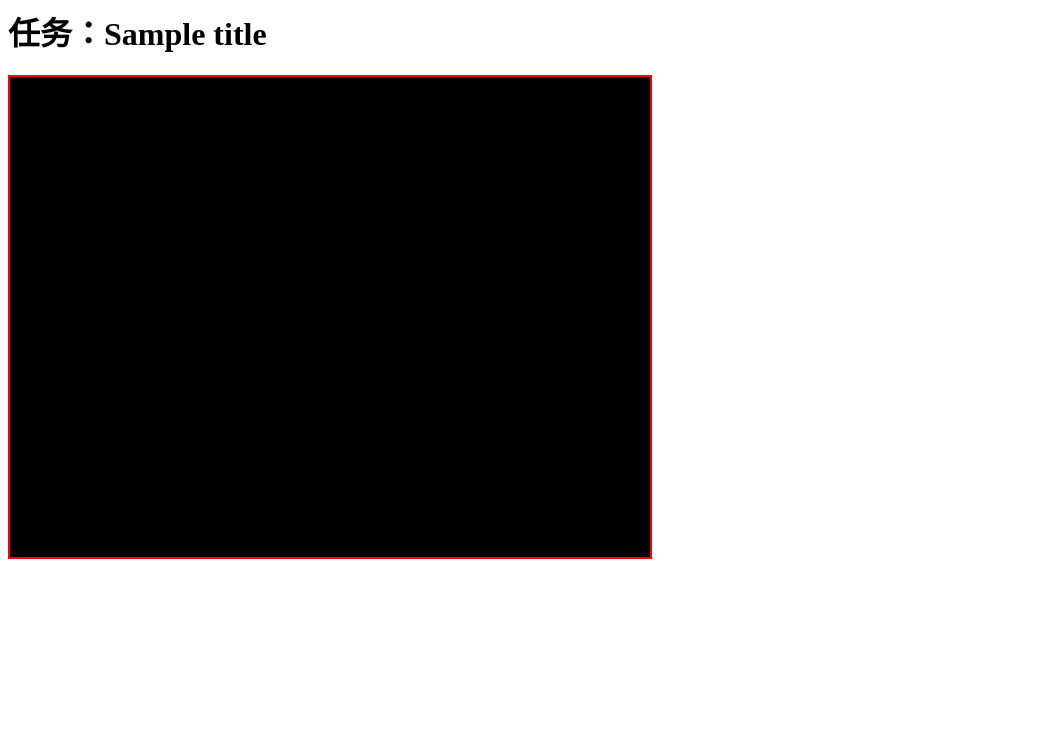
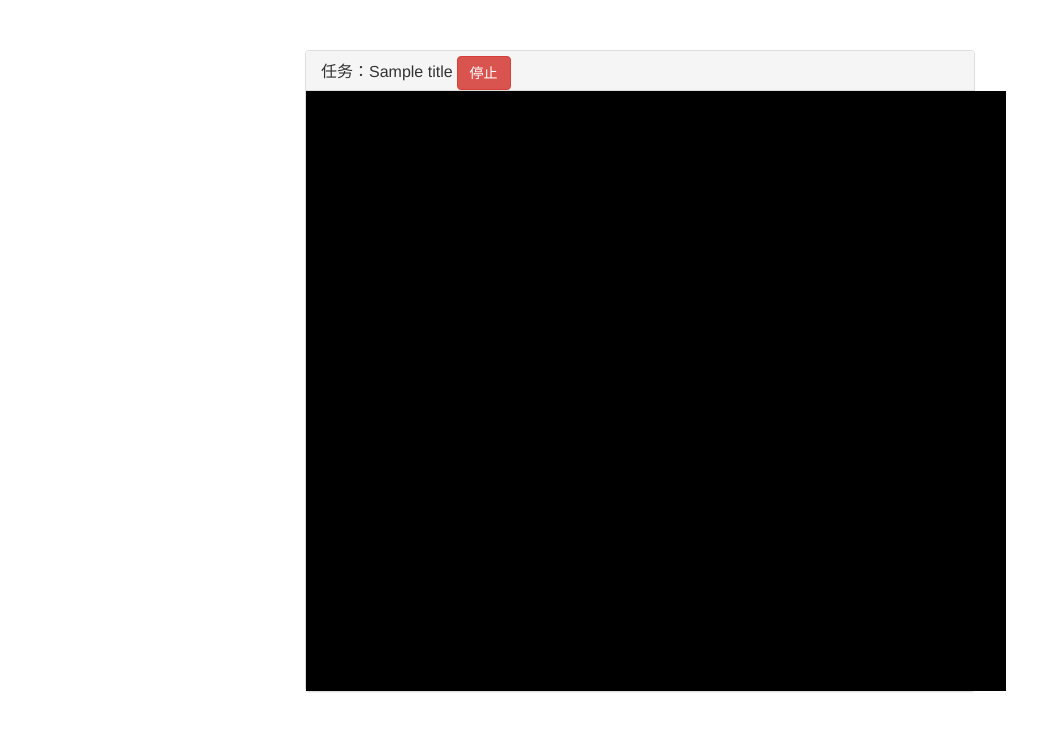
Before and after one commit to djskl/jackals, a Python web app: template templates/run.html in a window 1280 px wide. Shown: the top 731 px of the page, without its empty margins (0-1061 px from the left). Run offline with Jinja, Linux system fonts and the light colour scheme; the template is opened without the code that fills it: most values are stand-ins (such as "Sample title", 1, 10 or a date in 2020); some libraries are stand-ins or nearby versions.

Commit message:
美化run界面

```diff
--- a/templates/run.html
+++ b/templates/run.html
@@ -1,19 +1,26 @@
 <html>
 <head>
 <meta http-equiv="Content-Type" content="text/html; charset=utf-8" />
+<link href="http://libs.baidu.com/bootstrap/3.0.3/css/bootstrap.min.css"
+	rel="stylesheet">
+
 <style>
-  		#blackboard{
-  			width:640px;
-  			height:480px;
-  			background-color:black;
-  			color:white;
-  			border: solid 2px red;
-  			overFlow-y:scroll
+.logs-area {
+	width: 700px;
+	margin: auto;
+	margin-top: 50px;
+}
+
+#blackboard {
+	width: 700px;
+	height: 600px;
+	background-color: black;
+	color: white;
+	overFlow-y: scroll;
 }
 </style>
 
 <script>
-
 	var s = new WebSocket("ws://{{server_name}}/{{taskid}}");
 
 	s.onopen = function() {
@@ -36,12 +43,28 @@
 	s.onclose = function(e) {
 		alert("connection closed");
 	};
-
 </script>
 </head>
+
 <body>
-    <h1>任务：{{title}}</h1>
-	<div id="blackboard">
+
+	<div class="container-fluid logs-area">
+		<div class="row">
+			<div class="col-md-12">
+				<div class="panel panel-default">
+					<div class="panel-heading" style="padding-top: 5px;height: 40px;">
+						<h3 class="panel-title" style="display: inline-block;padding-top: 5px;">任务：{{title}}</h3>
+						<button type="button" class="btn btn-danger" style="display: inline-block;">停止</button>
 					</div>
+					<div id="blackboard" class="panel-body"></div>
+				</div>
+			</div>
+		</div>
+	</div>
+
+	<script src="http://libs.baidu.com/jquery/2.0.0/jquery.min.js"></script>
+	<script src="http://libs.baidu.com/bootstrap/3.0.3/js/bootstrap.min.js"></script>
+
 </body>
+
 </html>
```
Lines whose indentation alone changed are shown as unchanged.
